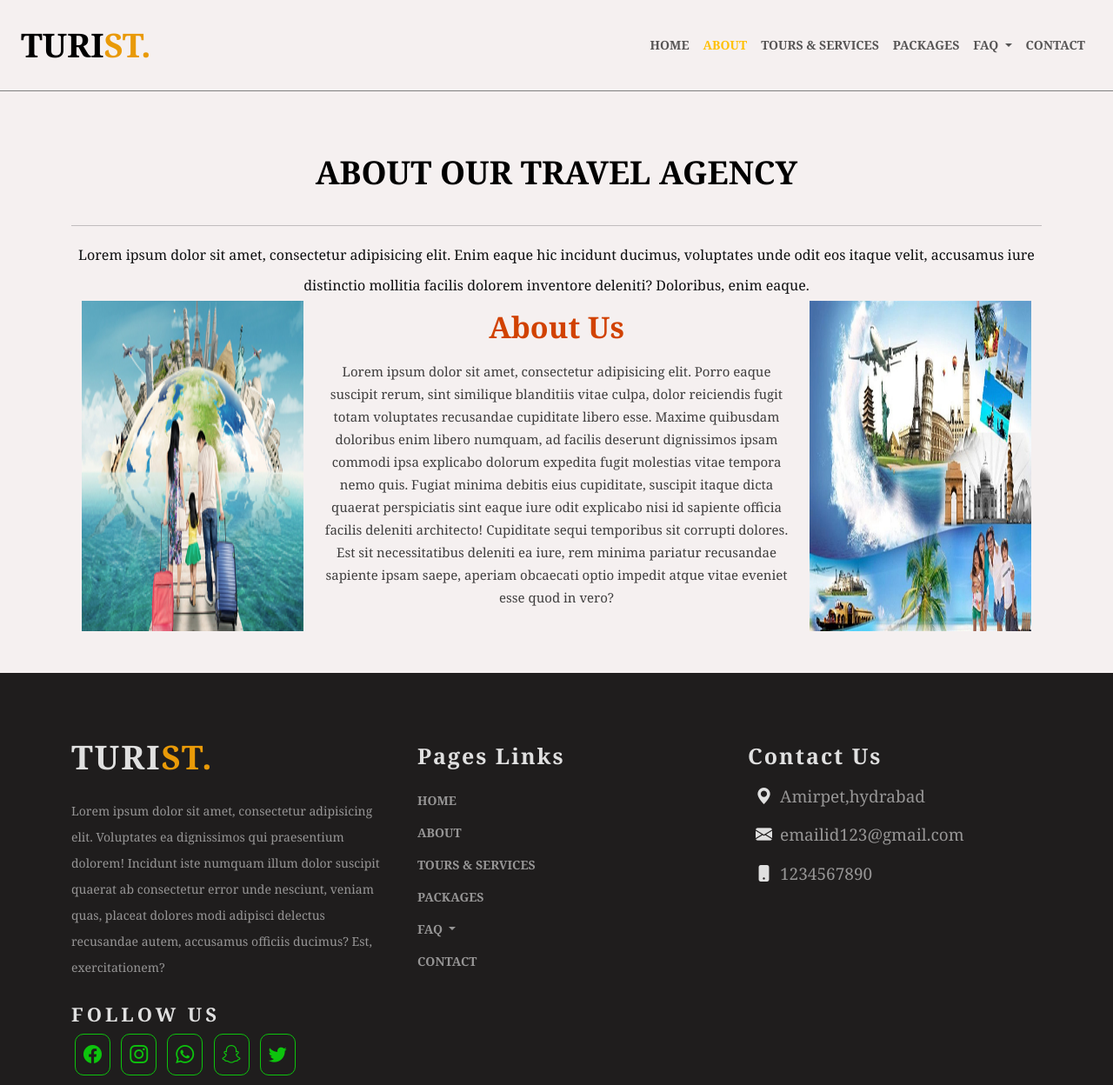
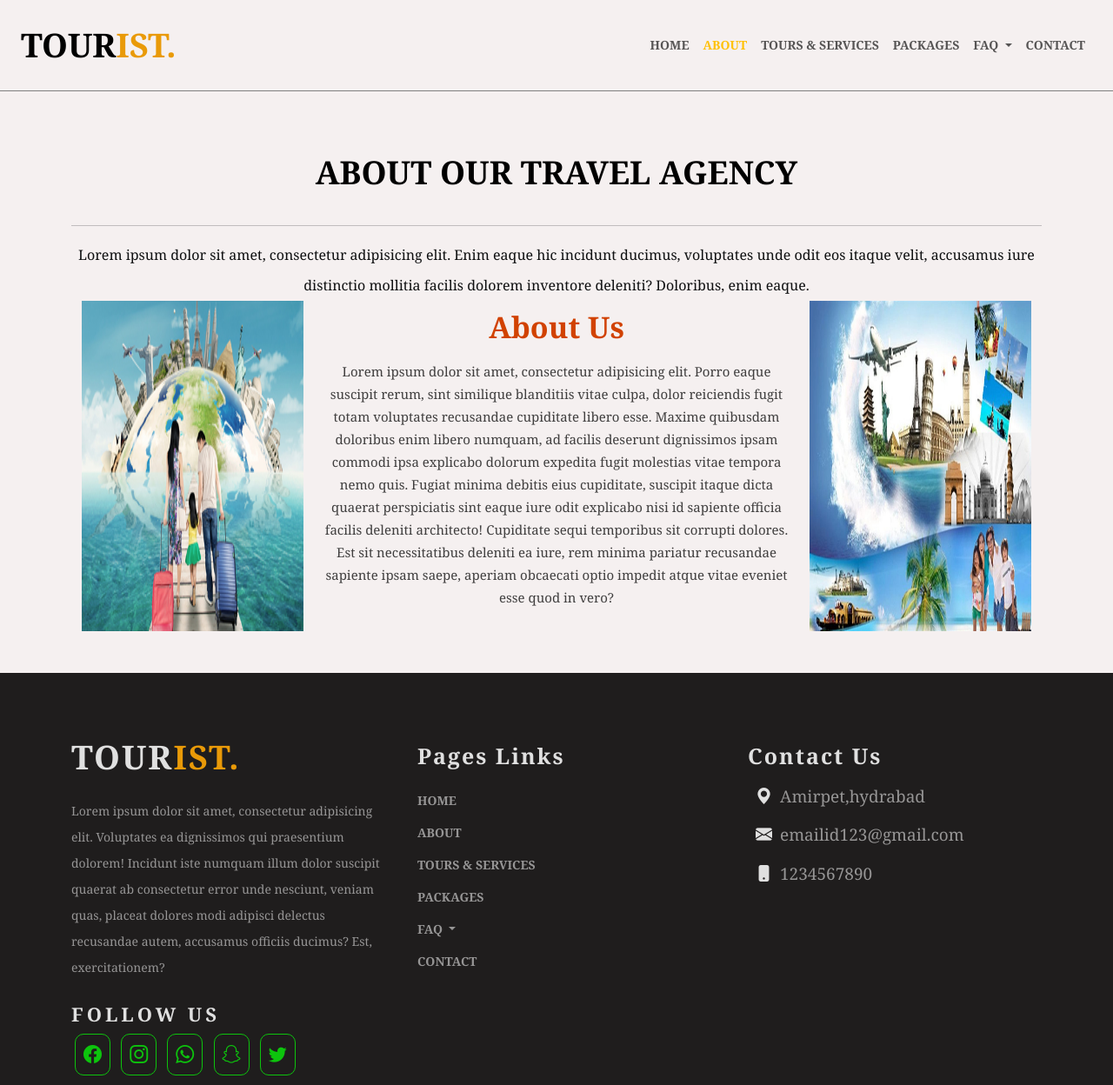
Before and after one commit to SAHOO662/Tour_Travel_Site, a plain HTML site: page public/about.html in a window 1280 px wide. Shown: the top 1248 px of the page at 87% size. Drawn offline with nearby package versions, Linux system fonts and the light colour scheme.

Commit message:
spelling change
update 8

```diff
--- a/public/about.html
+++ b/public/about.html
@@ -26,7 +26,7 @@
             <nav class="navbar navbar-expand-lg px-2">
                 <div class="container-fluid p-3">
                     <a class="navbar-brand" href="../index.html">
-                        <h3 class="nav-brand-logo">Turi<span>st.</span></h3>
+                        <h3 class="nav-brand-logo">Tour<span>ist.</span></h3>
                     </a>
                     <button class="navbar-toggler" type="button" data-bs-toggle="collapse"
                         data-bs-target="#navbarNavDropdown" aria-controls="navbarNavDropdown" aria-expanded="false"
@@ -125,7 +125,7 @@
             <div class="container">
                 <div class="row">
                     <div class="col-lg-4 col-md-6">
-                        <h3 class="nav-brand-logo footer-logo">Turi<span>st.</span></h3>
+                        <h3 class="nav-brand-logo footer-logo">Tour<span>ist.</span></h3>
                         <p class="footer-para">Lorem ipsum dolor sit amet, consectetur adipisicing elit. Voluptates
                             ea
                             dignissimos qui praesentium dolorem! Incidunt iste numquam illum dolor suscipit quaerat
```
Also changed, not shown: index.html (+2 -2 lines), public/contact.html (+2 -2 lines), public/home.html (+2 -2 lines), public/packages.html (+2 -2 lines), public/tours&services.html (+2 -2 lines).
